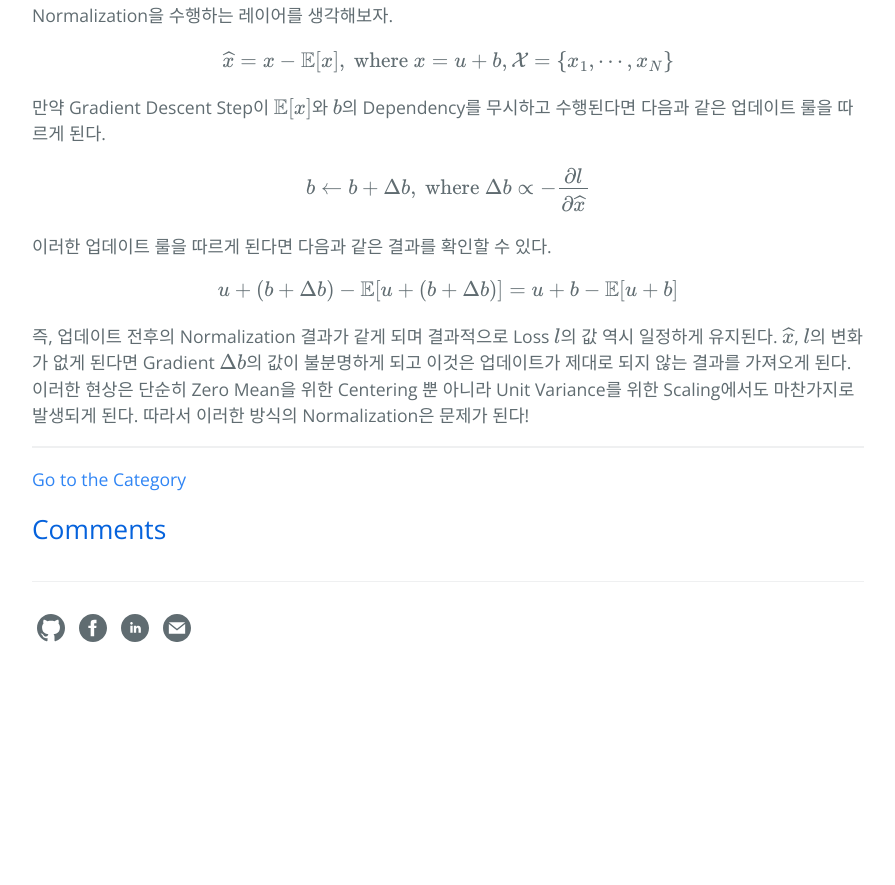
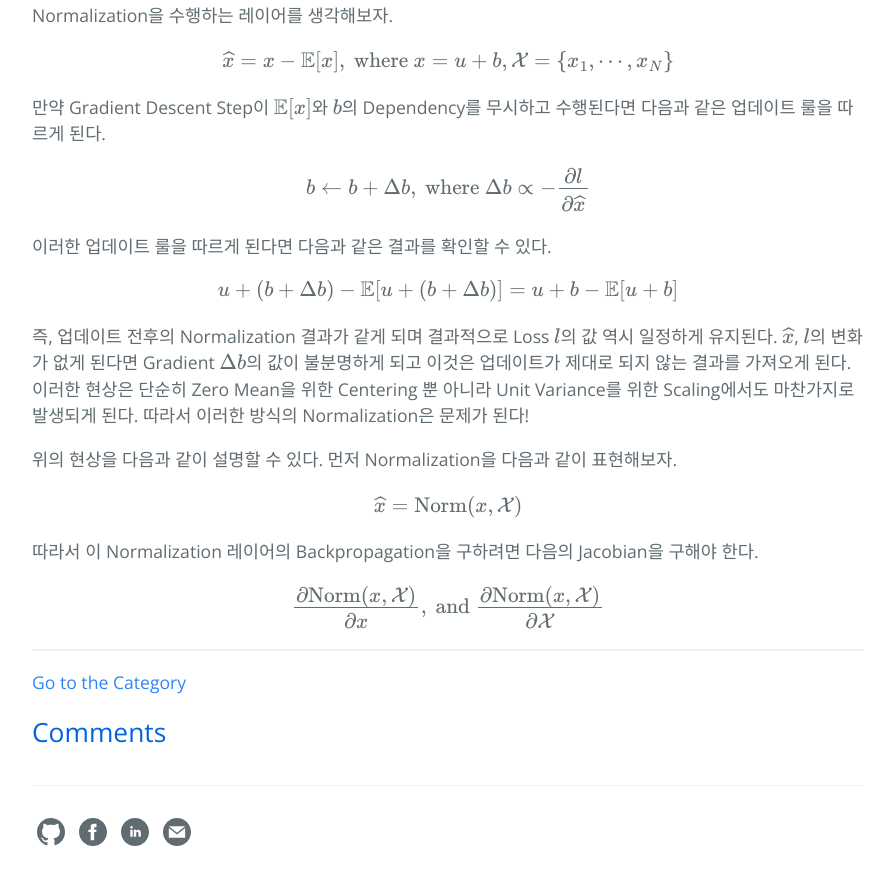
Before and after one commit to hcnoh/hcnoh.github.io, a Jekyll site: the page built from _posts/2018-11-27-batch-normalization.md, in a window 1280 px wide and 900 px high, scrolled down 3370 px. Shown: the top 885 px of the window, without its empty margins (192-1087 px from the left). Built offline with Jekyll 4.4.1, drawn with Linux system fonts in a browser that asks for light colours; formulas are drawn with MathJax 3; comment, search, counter and statistics services are not loaded; before the commit the page ends 4066 px from its top, so only the background shows below that.

Commit message:
Update 2018-11-27-batch-normalization.md

```diff
--- a/_posts/2018-11-27-batch-normalization.md
+++ b/_posts/2018-11-27-batch-normalization.md
@@ -102,3 +102,11 @@ $$b \leftarrow b + \Delta b, \ \text{where} \ \Delta b \propto -\frac{\partial l
 $$ u + (b + \Delta b) - \mathbb{E}[u + (b + \Delta b)] = u + b - \mathbb{E}[u + b] $$
 
 즉, 업데이트 전후의 Normalization 결과가 같게 되며 결과적으로 Loss $$l$$의 값 역시 일정하게 유지된다. $$\widehat{x}$$, $$l$$의 변화가 없게 된다면 Gradient $$\Delta b$$의 값이 불분명하게 되고 이것은 업데이트가 제대로 되지 않는 결과를 가져오게 된다. 이러한 현상은 단순히 Zero Mean을 위한 Centering 뿐 아니라 Unit Variance를 위한 Scaling에서도 마찬가지로 발생되게 된다. 따라서 이러한 방식의 Normalization은 문제가 된다!
+
+위의 현상을 다음과 같이 설명할 수 있다. 먼저 Normalization을 다음과 같이 표현해보자.
+
+$$ \widehat{x} = \text{Norm}(x, \mathcal{X}) $$
+
+따라서 이 Normalization 레이어의 Backpropagation을 구하려면 다음의 Jacobian을 구해야 한다.
+
+$$ \frac{\partial \text{Norm}(x, \mathcal{X})}{\partial x}, \ \text{and} \ \frac{\partial \text{Norm}(x, \mathcal{X})}{\partial \mathcal{X}} $$
```
